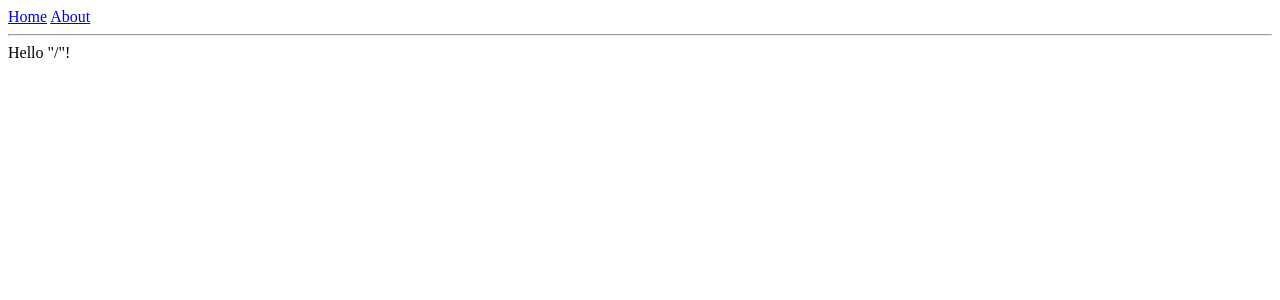
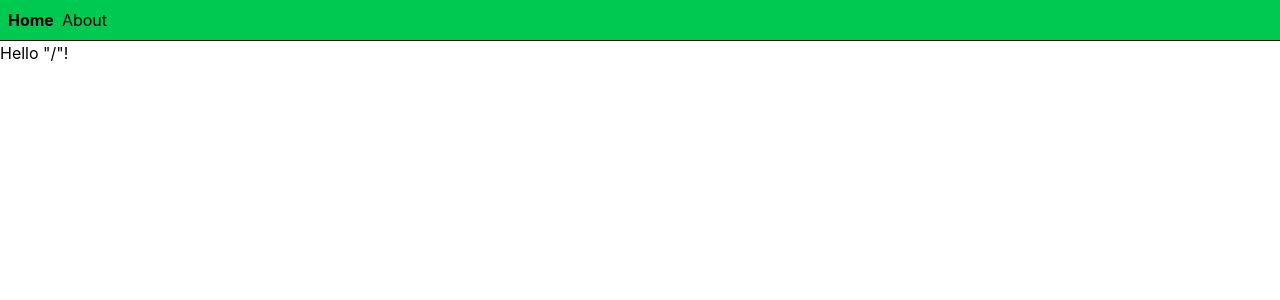
Before and after one commit to carline-sh/organizer, a React (Vite) app in the folder web/: page / in a window 1280 px wide. Shown: the top 300 px of the page. Built offline with nearby package versions, Linux system fonts and the light colour scheme.

Commit message:
setup tailwind

```diff
--- a/web/package.json
+++ b/web/package.json
@@ -10,9 +10,11 @@
     "preview": "vite preview"
   },
   "dependencies": {
+    "@tailwindcss/vite": "^4.2.1",
     "@tanstack/react-router": "^1.163.2",
     "react": "^19.2.0",
-    "react-dom": "^19.2.0"
+    "react-dom": "^19.2.0",
+    "tailwindcss": "^4.2.1"
   },
   "devDependencies": {
     "@eslint/js": "^9.39.1",
--- a/web/src/index.css
+++ b/web/src/index.css
@@ -0,0 +1 @@
+@import "tailwindcss";
--- a/web/src/routes/__root.tsx
+++ b/web/src/routes/__root.tsx
@@ -2,7 +2,7 @@ import { createRootRoute, Link, Outlet } from '@tanstack/react-router'
 
 const RootLayout = () => (
     <>
-        <div className="p-2 flex gap-2">
+        <div className="p-2 flex gap-2 bg-green-500">
             <Link to="/" className="[&.active]:font-bold">
                 Home
             </Link>{' '}
--- a/web/vite.config.ts
+++ b/web/vite.config.ts
@@ -1,11 +1,12 @@
 import { defineConfig } from 'vite'
 import { tanstackRouter } from '@tanstack/router-plugin/vite'
 import react from '@vitejs/plugin-react'
+import tailwindcss from '@tailwindcss/vite'
 
 // https://vite.dev/config/
 export default defineConfig({
   plugins: [tanstackRouter({
     target: 'react',
     autoCodeSplitting: true,
-  }), react()],
+  }), react(), tailwindcss()],
 })
```
Also changed, not shown: 1 other file (tests, documents, lock files or other folders).
